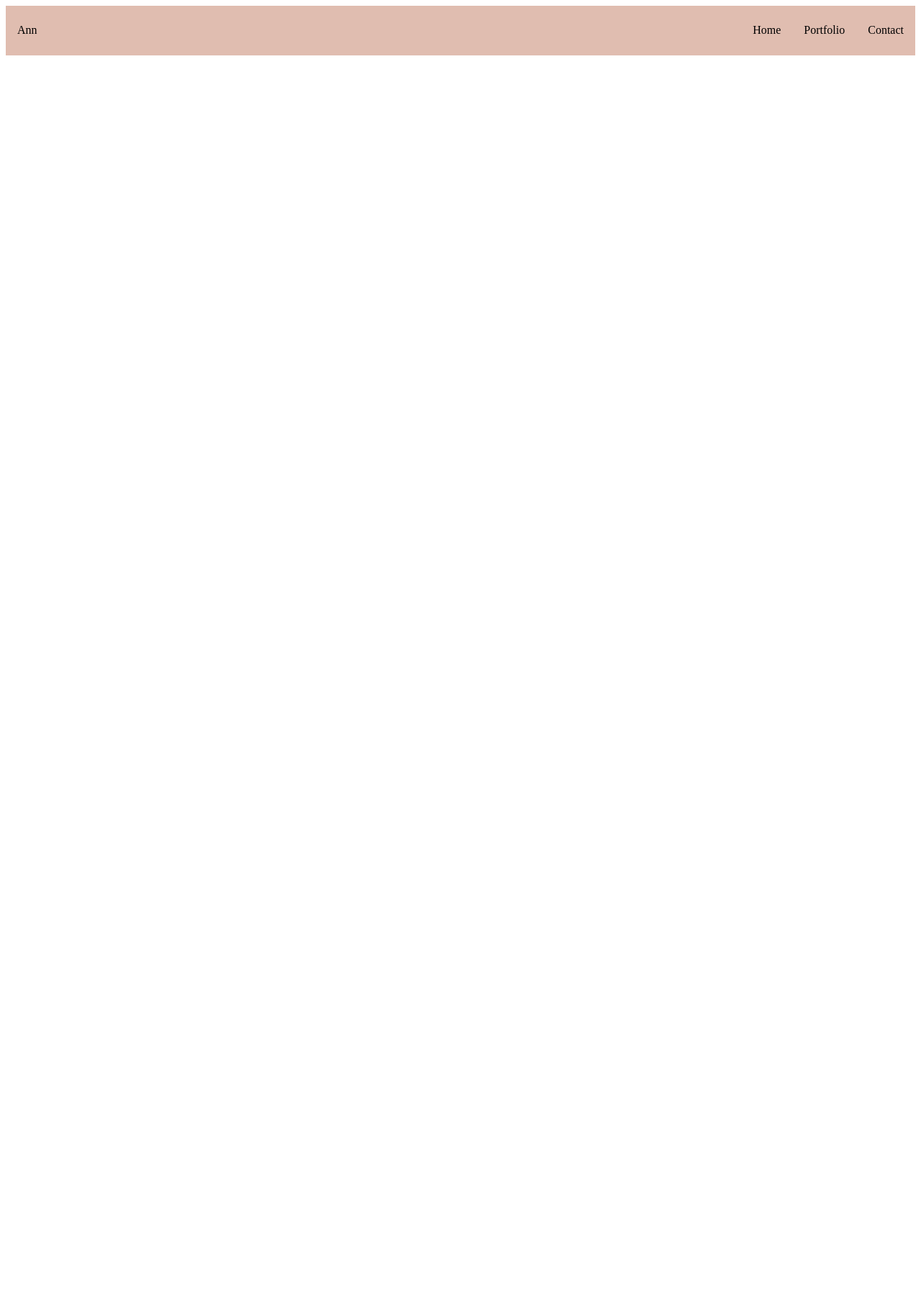
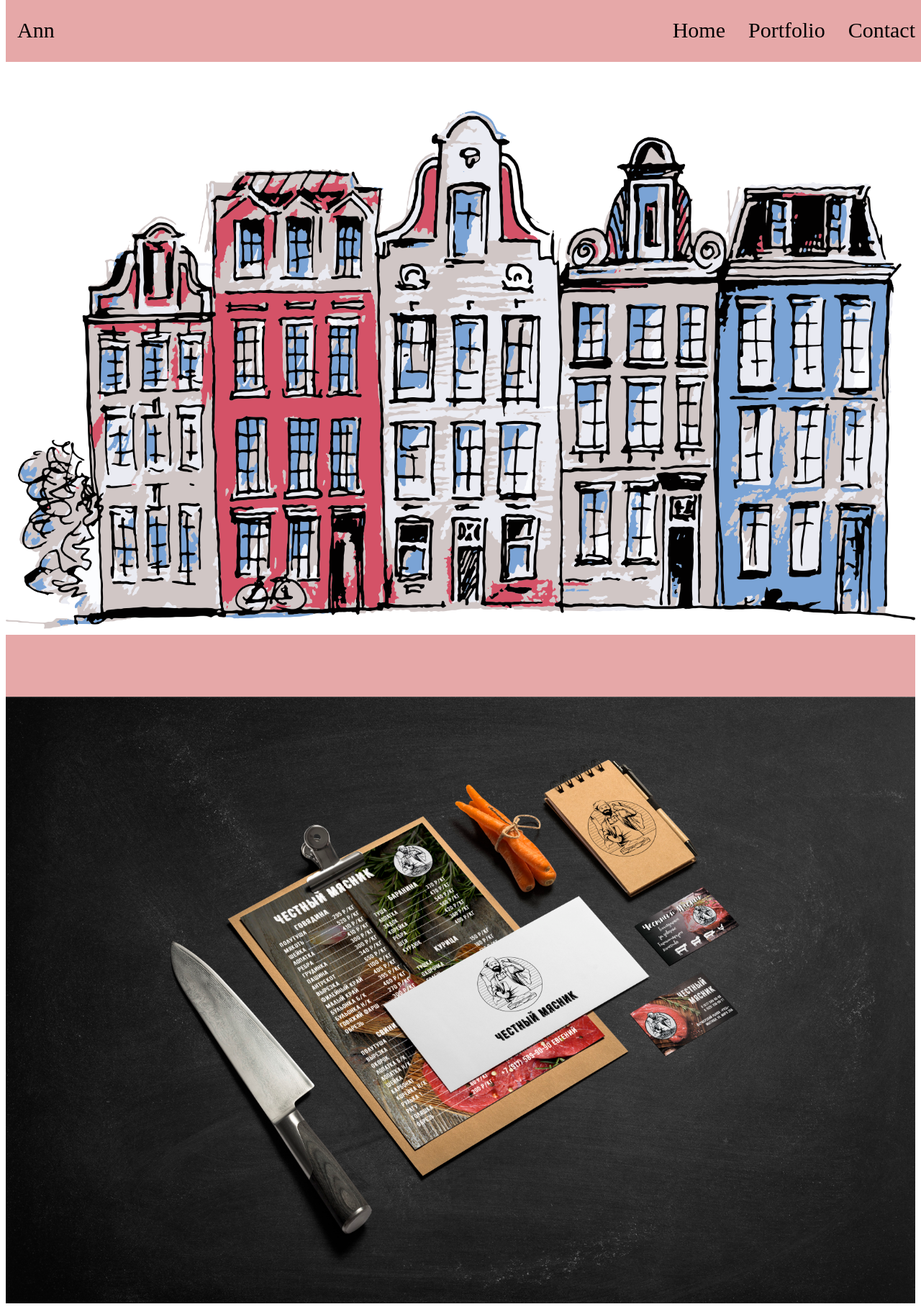
Before and after one commit to Genry665/Ann-diza, a Django app: page / in a window 1280 px wide. Shown: the whole page at 72% size. Before the commit the page ends 77 px from the top, so only its background shows below. Run offline with Django 3.2, Linux system fonts and the light colour scheme.

Commit message:
проба index.html

```diff
--- a/mysite/blog/static/blog/style.css
+++ b/mysite/blog/static/blog/style.css
@@ -1,12 +1,12 @@
 
-.container {
-	background: #e0bdb0;
-	height: 69px;
-}
-
-.conteiner {
-	background-image: url("images/amst.png");
-	background-size: cover;
+header {
+	background: hsl(0, 55%, 78%);
+   height: 86px;
+   width: 100%;
+   z-index: 1000;
+   position: fixed;
+   top: 0;
+   box-sizing: border-box;
 }
 
 ul {
@@ -25,17 +25,33 @@ li a {
 	text-align: center;
 	color: rgb(0, 0, 0);
 	padding: 25px 16px;
-	text-decoration: none;
+   text-decoration: none;
+   font-size: 30px;
 }
 
 li a:hover {
-	background-color: rgb(202, 129, 87);
+	background-color: #e03d61;
 }
 
-lu a {
+li a {
 	display: block;
 	text-align: center;
 	color: rgb(0, 0, 0);
 	padding: 25px 16px;
 	text-decoration: none;
 }
+
+.header-false {
+   height: 146px;
+   width: 100%;
+}
+
+img {
+   width: 100%;
+   height: auto;
+ }
+
+ div .row {
+    height: 86px;
+    background-color:  hsl(0, 55%, 78%);
+ }
--- a/mysite/blog/templates/blog/base.html
+++ b/mysite/blog/templates/blog/base.html
@@ -7,21 +7,21 @@
     <link rel="stylesheet" href="{% static 'blog/style.css' %}">
 </head>
 <body>
-    <div class="img">
         <header id="header" class="container">
             <nav class="navbar">
                 <a class="navbar-brend" href=""></a>
             </nav>
             <ul class="navbar-buttoms">
-                <lu style="float:left"><a class="active" href="about">Ann</a></lu>
+                <li style="float:left"><a class="active" href="about">Ann</a></li>
                 <li><a class="nav-link" href="#">Contact</a></li>
                 <li><a class="nav-link" href="/portfolio">Portfolio</a></li>
                 <li><a class="nav-link" href="/">Home</a></li>
             </ul>
         </header>
+        <div class="body">
         {% block content  %}
         {% endblock %}
-    </div>
+        </div>
     <footer></footer>
 </body>
 </html>
--- a/mysite/blog/templates/blog/index.html
+++ b/mysite/blog/templates/blog/index.html
@@ -2,7 +2,12 @@
 {% load static %}
 
 {% block content %}
-    <div id="title" class="conteiner">
+    <div class="header-false"></div>
+    <div class="container-img">
+        <img src="/static/blog/images/amst.png" width="1180px" alt="">
     </div>
-    <div class="prewiu-maso"></div>
+    <div class="row"></div>
+    <div class="meat">
+        <img src="/static/blog/images/meat.jpg" width="1180px" alt="">
+    </div>
 {% endblock %}
```
Also changed, not shown: mysite/blog/static/blog/images/meat.jpg (added).
